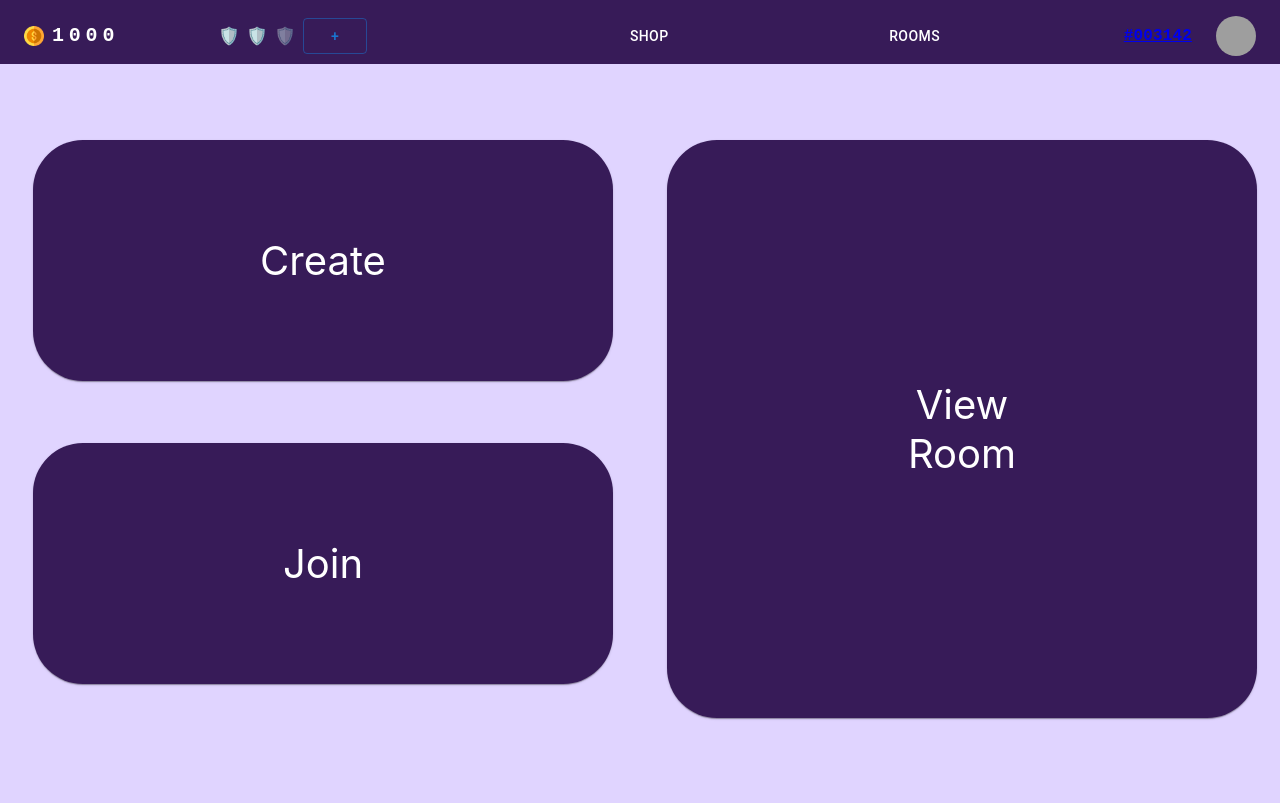
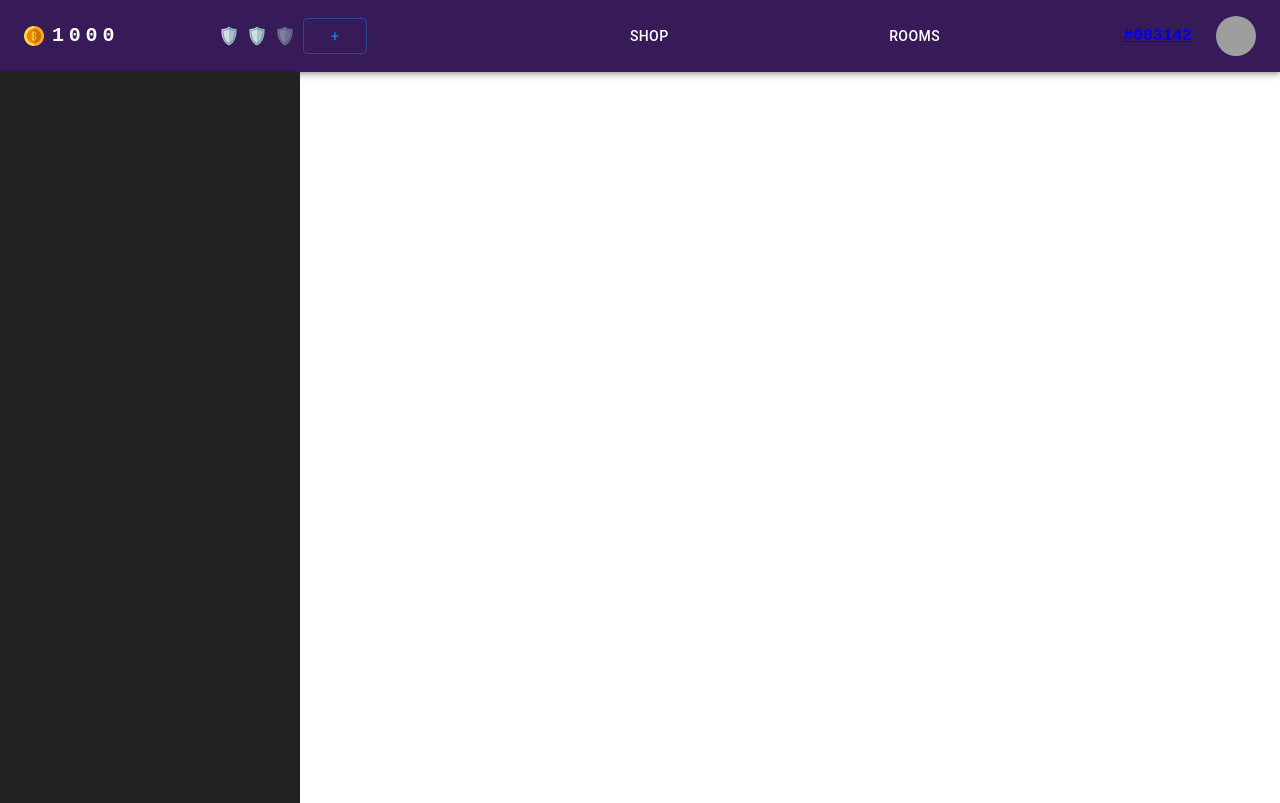
Before and after one commit to JDCRecomendable/wdcc-x-sesa-hackathon-2022, a React (Create React App) app in the folder frontend/: page /rooms in a window 1280 px wide. Built offline with nearby package versions, Linux system fonts and the light colour scheme; grey boxes are pictures that could not be loaded.

Commit message:
Added implementation for sidebar

```diff
--- a/frontend/package.json
+++ b/frontend/package.json
@@ -12,6 +12,7 @@
     "@testing-library/react": "^13.3.0",
     "@testing-library/user-event": "^13.5.0",
     "react": "^18.2.0",
+    "react-burger-menu": "^3.0.8",
     "react-dom": "^18.2.0",
     "react-router-dom": "^6.3.0",
     "react-scripts": "5.0.1",
--- /dev/null
+++ b/frontend/src/components/SideBar.js
@@ -0,0 +1,28 @@
+import { height } from '@mui/system';
+import React from 'react';
+
+// class SideNav extends React.Component {
+//     render() {
+//         return (
+//             const StyledSideNav = styled.div
+//             position: 'fixed';     /* Fixed Sidebar (stay in place on scroll and position relative to viewport) */
+//             height: '100%';
+//             width: 75px;     /* Set the width of the sidebar */
+//             z-index: 1;      /* Stay on top of everything */
+//             top: 3.4em;      /* Stay at the top */
+//             background-color: #222; /* Black */
+//             overflow-x: hidden;     /* Disable horizontal scroll */
+//             padding-top: 10px;
+
+//         );
+//       }
+// }
+
+export default class Sidebar extends React.Component {
+  render() {
+    return (
+            <div style={{ position: 'fixed', width: '300px', height: '100%',zIndex: '1', top: '3.4em', backgroundColor: '#222', overflowX: 'hidden', marginTop: '17px'}}>
+            </div>
+    );
+  }
+}
--- a/frontend/src/pages/RoomsPage.js
+++ b/frontend/src/pages/RoomsPage.js
@@ -1,60 +1,9 @@
-import Grid from '@mui/material/Grid'
-import * as React from 'react';
-import { styled } from '@mui/material/styles';
-import Box from '@mui/material/Box';
-import Paper from '@mui/material/Paper';
-
-const EditRoom = styled(Paper)(({ theme }) => ({
-  padding: theme.spacing(12),
-  textAlign: 'center',
-  margin: '10px',
-  marginLeft: '20px',
-  marginBottom: '20px',
-  backgroundColor: '#371B58',
-  color: '#fff',
-  fontSize: '40px',
-  font: 'Georgia',
-  borderRadius: '50px',
-}));
-
-const ViewRoom = styled(Paper)(({ theme }) => ({
-  backgroundColor: "#371B58",
-  margin: '10px',
-  color: '#fff',
-  padding: theme.spacing(30),
-  textAlign: 'center',
-  font: 'Georgia',
-  fontSize: '40px',
-  borderRadius: '50px',
-}));
-
-
+import Sidebar from "../components/SideBar";
 
 const RoomsPage = () => {
   return (
-    <div style={{backgroundColor: '#E0D4FF', paddingBottom: '75px'}}>
-    <Box sx={{ flexGrow: 1 }}>
-      <Grid container spacing={1}>
-      <Grid container spacing={1} item xs={6} justifyContent="space-around" marginTop='50px'>
-          <React.Fragment>
-            <Grid item xs= {11.5}>
-              <EditRoom>Create</EditRoom>
-            </Grid>
-            <Grid item xs={11.5}>
-              <EditRoom>Join</EditRoom>
-            </Grid>
-          </React.Fragment>
-        </Grid>
-        <Grid container spacing={1} item xs={6} justifyContent="space-around" marginTop='50px'>
-          <React.Fragment>
-          <Grid item xs={11.5}>
-            <ViewRoom>View Room</ViewRoom>
-          </Grid>
-            </React.Fragment>
-          </Grid>
-      </Grid>
-      </Box>
-    </div>
+    <> <Sidebar />
+      <div> Rooms Page </div></>
   );
 };
 
```
Also changed, not shown: 1 other file (tests, documents, lock files or other folders).
